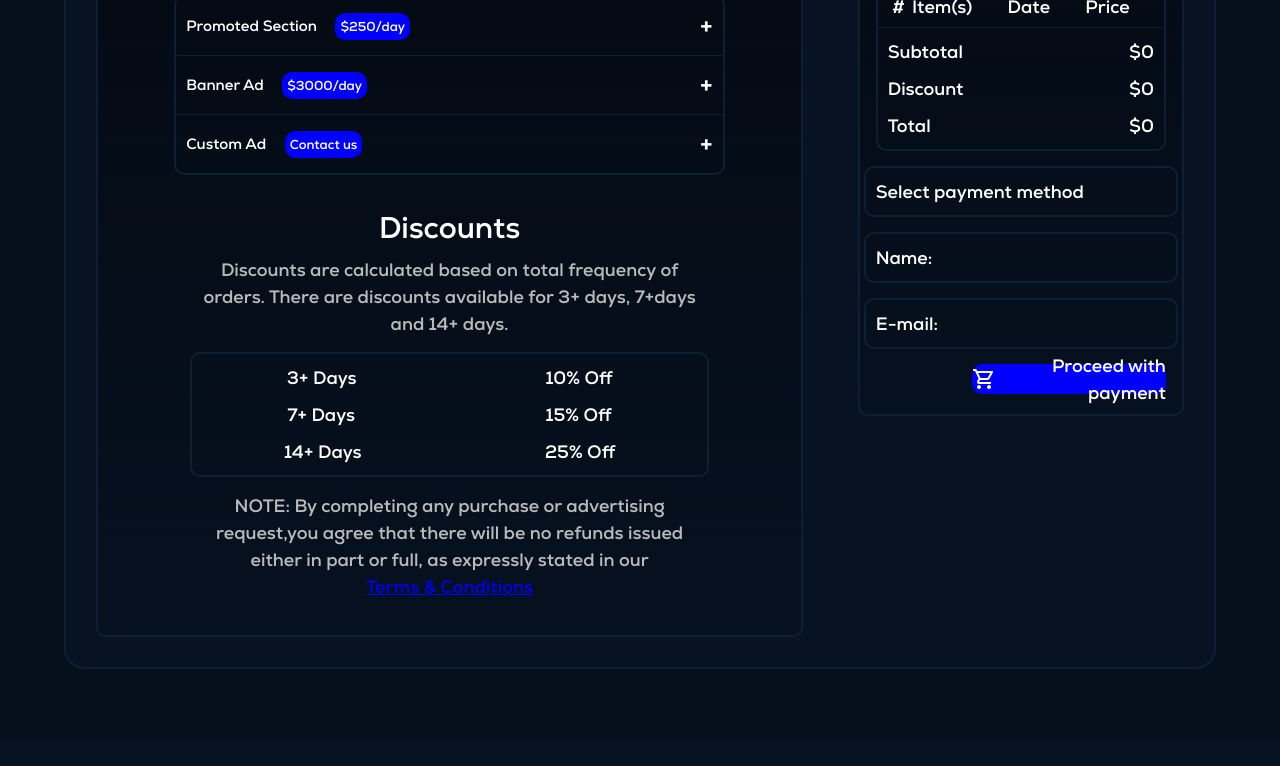
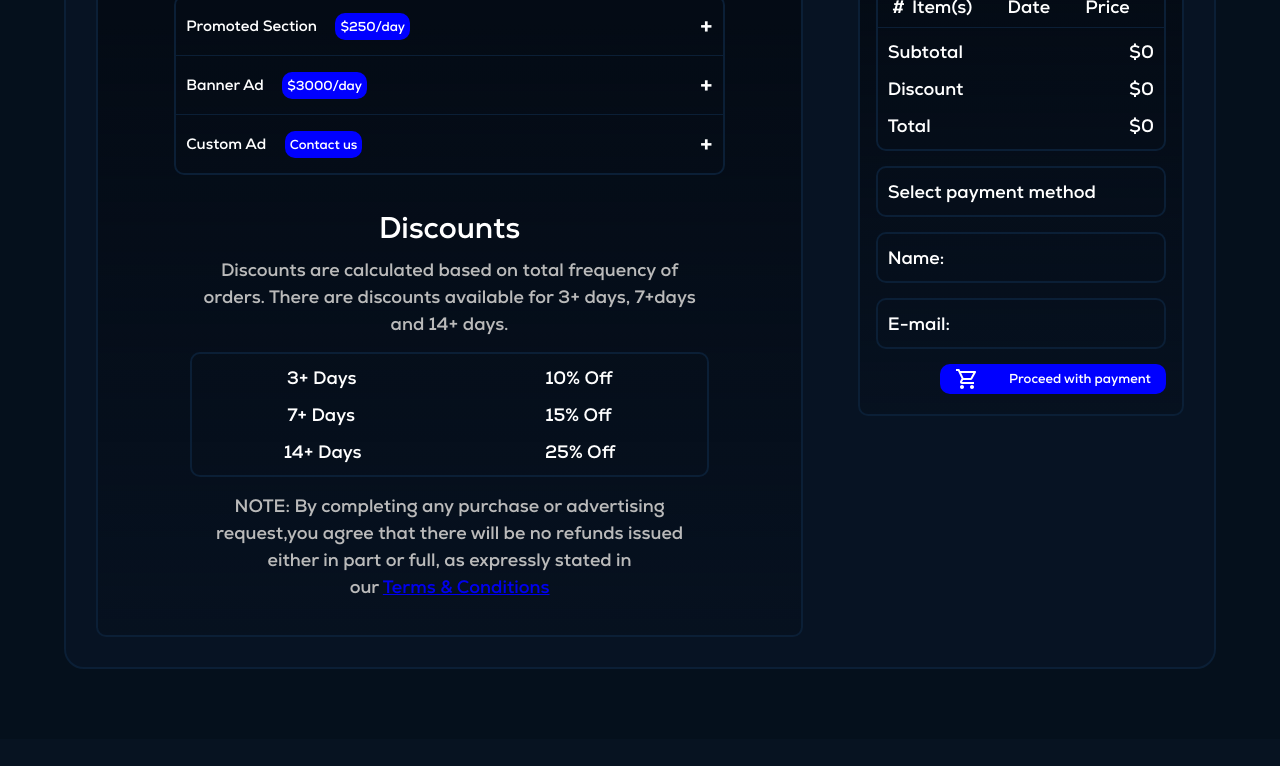
Before and after one commit to molefinancecrypto/Jetcoinexplore, a React (Create React App) app: page /promoted in a window 1280 px wide. Shown: the part 389-1155 px from the top of the page. Built offline with nearby package versions, Linux system fonts and the light colour scheme.

Commit message:
shifted payment button

```diff
--- a/src/components/Menu/Promoted.js
+++ b/src/components/Menu/Promoted.js
@@ -231,7 +231,7 @@ const Calculator = (promoarr,bannerarr)=>{
                     <p style={{width:'100%',display:'flex',justifyContent:'space-around',marginTop:'10px',marginBottom:'10px'}}><span>14+ Days</span><span>25% Off</span></p>
                 </div>
                 <p style={{textAlign:'center',color:'#BABABA',width:overallwidth>900?'80%':'100%',margin:'5px auto',marginTop:'15px'}}>NOTE: By completing any purchase or advertising request,you agree that there
-                                                                will be no refunds issued either in part or full, as expressly stated in our<span style={{display:'block'}}> <a href="#">Terms & Conditions</a></span></p>
+                                                                will be no refunds issued either in part or full, as expressly stated in<span style={{display:'block'}}> our <a href="#"> Terms & Conditions</a></span></p>
                 </div>
             </div>
             <div style={{width:overallwidth>900?'30%':'100%',margin:overallwidth>900?'0px':'30px auto',height:'100%'}}>
@@ -250,11 +250,11 @@ const Calculator = (promoarr,bannerarr)=>{
                     </div>
 
                 <div>
-                    <div style={{width:overallwidth>900?'90%':'85%',margin:'15px auto',padding:'10px',textAlign:'left',borderRadius:'10px',border:'2px solid #0B1F36'}}>Select payment method</div>
-                    <div style={{width:overallwidth>900?'90%':'85%',margin:'15px auto',padding:'10px',textAlign:'left',borderRadius:'10px',border:'2px solid #0B1F36'}}>Name:</div>
-                    <div style={{width:overallwidth>900?'90%':'85%',margin:'15px auto',padding:'10px',textAlign:'left',borderRadius:'10px',border:'2px solid #0B1F36'}}>E-mail:</div>
+                    <div style={{width:overallwidth>900?'90%':'85%',margin:'15px auto',padding:'10px',textAlign:'left',boxSizing:'border-box',borderRadius:'10px',border:'2px solid #0B1F36'}}>Select payment method</div>
+                    <div style={{width:overallwidth>900?'90%':'85%',margin:'15px auto',padding:'10px',textAlign:'left',boxSizing:'border-box',borderRadius:'10px',border:'2px solid #0B1F36'}}>Name:</div>
+                    <div style={{width:overallwidth>900?'90%':'85%',margin:'15px auto',padding:'10px',textAlign:'left',boxSizing:'border-box',borderRadius:'10px',border:'2px solid #0B1F36'}}>E-mail:</div>
                 </div>
-                <div style={{width:overallwidth>900?'60%':'200px',boxSizing:'border-box',height:'30px',marginLeft:overallwidth>900?'35%':'50px',textAlign:'right',display:'flex',alignItems:'center',justifyContent:'space-around',borderRadius:'10px',backgroundColor:'blue'}}><p style={{display:'flex',justifyContent:'center',alignItems:'center'}}>{cart}</p> <p>Proceed with payment</p></div>
+                <div style={{width:overallwidth>1100?'70%':'200px',boxSizing:'border-box',height:'30px',fontSize:'13px',margin:overallwidth>1100?'0 0 0 25%':'0px auto',textAlign:overallwidth>900?'right':'center',display:'flex',alignItems:'center',justifyContent:overallwidth>900?'space-around':"center",borderRadius:'10px',backgroundColor:'blue'}}><p style={{display:'flex',justifyContent:'center',alignItems:'center'}}>{cart}</p> <p>Proceed with payment</p></div>
                 </div>
             </div>
         </div>
```
